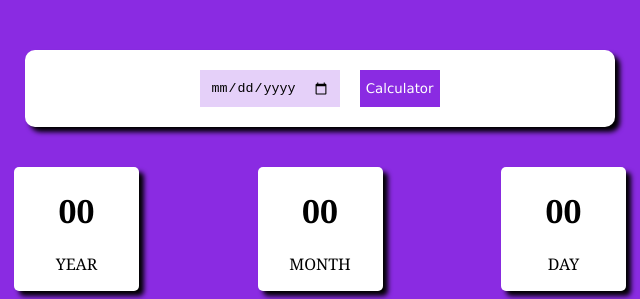
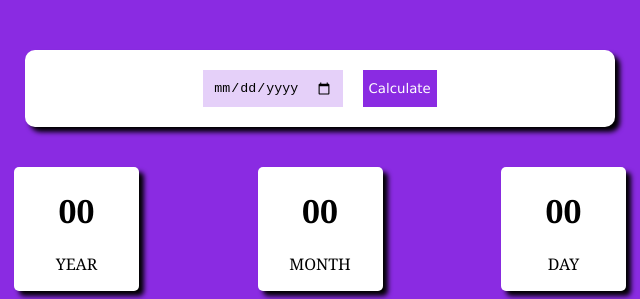
Before and after one commit to G-S-7/JS-12, a plain HTML site: page index.html in a window 1280 px wide. Shown: the part 148-447 px from the top of the page, 320-960 px from the left. Drawn offline with Linux system fonts and the light colour scheme.

Commit message:
Update index.html

```diff
--- a/index.html
+++ b/index.html
@@ -59,7 +59,7 @@
     <h1>AGE CALCULATOR</h1> <br><br>
     <div id="input-box">
         <input type="date" id = "date">
-        <button onclick="calculate()">Calculator</button>
+        <button onclick="calculate()">Calculate</button>
     </div>
     <div id="output">
         <div class="year"><h1 id="year">00</h1>
```
